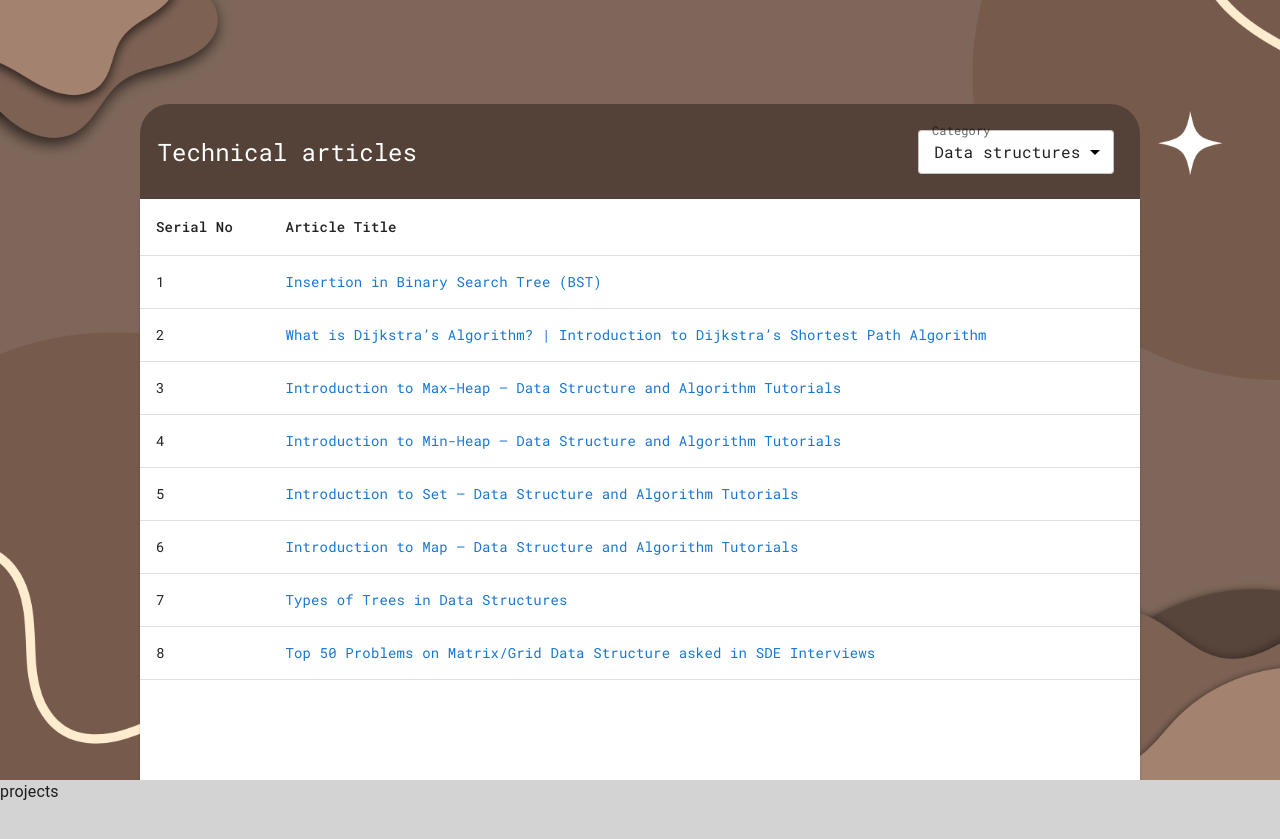
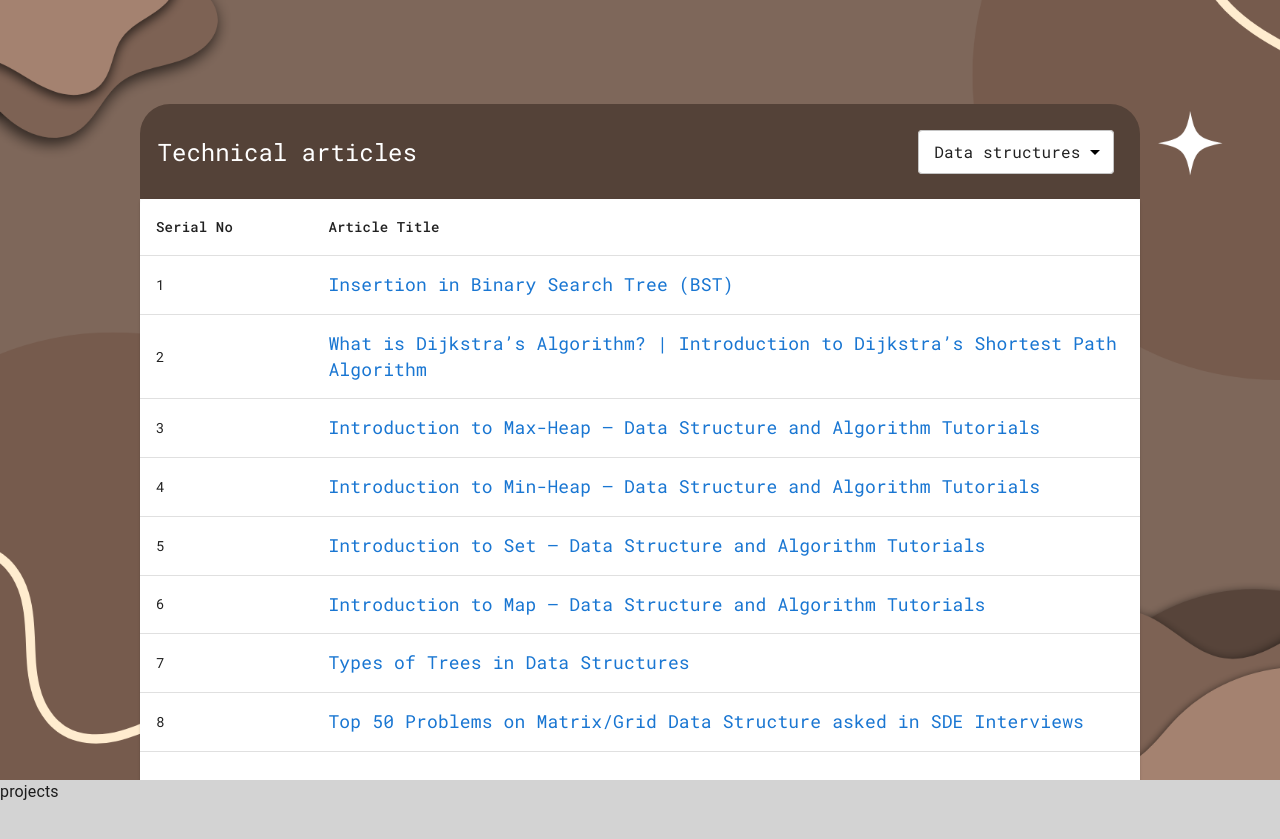
Before and after one commit to AdityaSharma224/Portfolio, a React (Create React App) app: page / in a window 1280 px wide. Shown: the part 2580-3419 px from the top of the page. Built offline with nearby package versions, Linux system fonts and the light colour scheme.

Commit message:
articles section

```diff
--- a/src/app/article/article-component.jsx
+++ b/src/app/article/article-component.jsx
@@ -46,9 +46,6 @@ const ArticleComponent = () => {
               sx={{ m: 1, minWidth: 120, color: "#fff" }}
               size="small"
             >
-              <InputLabel id="demo-select-small-label" color="primary">
-                Category
-              </InputLabel>
               <Select
                 labelId="demo-select-small-label"
                 id="demo-select-small"
@@ -73,6 +70,7 @@ const ArticleComponent = () => {
             <TableContainer
               component={Paper}
               style={{ height: filteredArticles.length * 88 + "px" }}
+              className={classes.container}
             >
               <Table sx={{ minWidth: 650 }} aria-label="simple table">
                 <TableHead>
@@ -84,10 +82,10 @@ const ArticleComponent = () => {
                 <TableBody>
                   {filteredArticles.map((article, index) => (
                     <TableRow key={article.id}>
-                      <TableCell>
+                      <TableCell sx={{width:'20px'}}>
                         {index + 1}
                       </TableCell>
-                      <TableCell>
+                      <TableCell sx={{width:'400px', height:'100%'}}>
                         <a
                           href={article.link}
                           style={{
@@ -96,6 +94,7 @@ const ArticleComponent = () => {
                           }}
                           target="_blank"
                           rel="noopener noreferrer"
+                          className={classes.table}
                         >
                           {article.title}
                         </a>
--- a/src/app/article/article-styles.js
+++ b/src/app/article/article-styles.js
@@ -44,12 +44,17 @@ const useStyles = makeStyles({
        [theme.breakpoints.down('md')]:{
         width:'800px',
         height:'600px',
-        marginTop:'3em',
+        marginTop:'2em',
        },
        [theme.breakpoints.down('sm')]:{
         width:'400px',
-        height:'750px',
-        marginTop:'2em',
+        height:'700px',
+        marginTop:'1em',
+       },
+       [theme.breakpoints.down('xs')]:{
+        width:'400px',
+        height:'600px',
+        marginTop:'-9em',
        },
     },
     titleWrapper:{
@@ -81,11 +86,19 @@ const useStyles = makeStyles({
     tableWrapper:{
       backgroundColor:'#fff',
       width:'100%',
-      height:'100%'
+      height:'100%',
     },
     table:{
+      fontSize:'18px',
+      [theme.breakpoints.down('md')]:{
 
-    }
+       },
+       [theme.breakpoints.down('xs')]:{
+        fontSize:'14px',
+        whiteSpace:'wrap'
+       },
+    },
+
 });
 
 export default useStyles;
```
